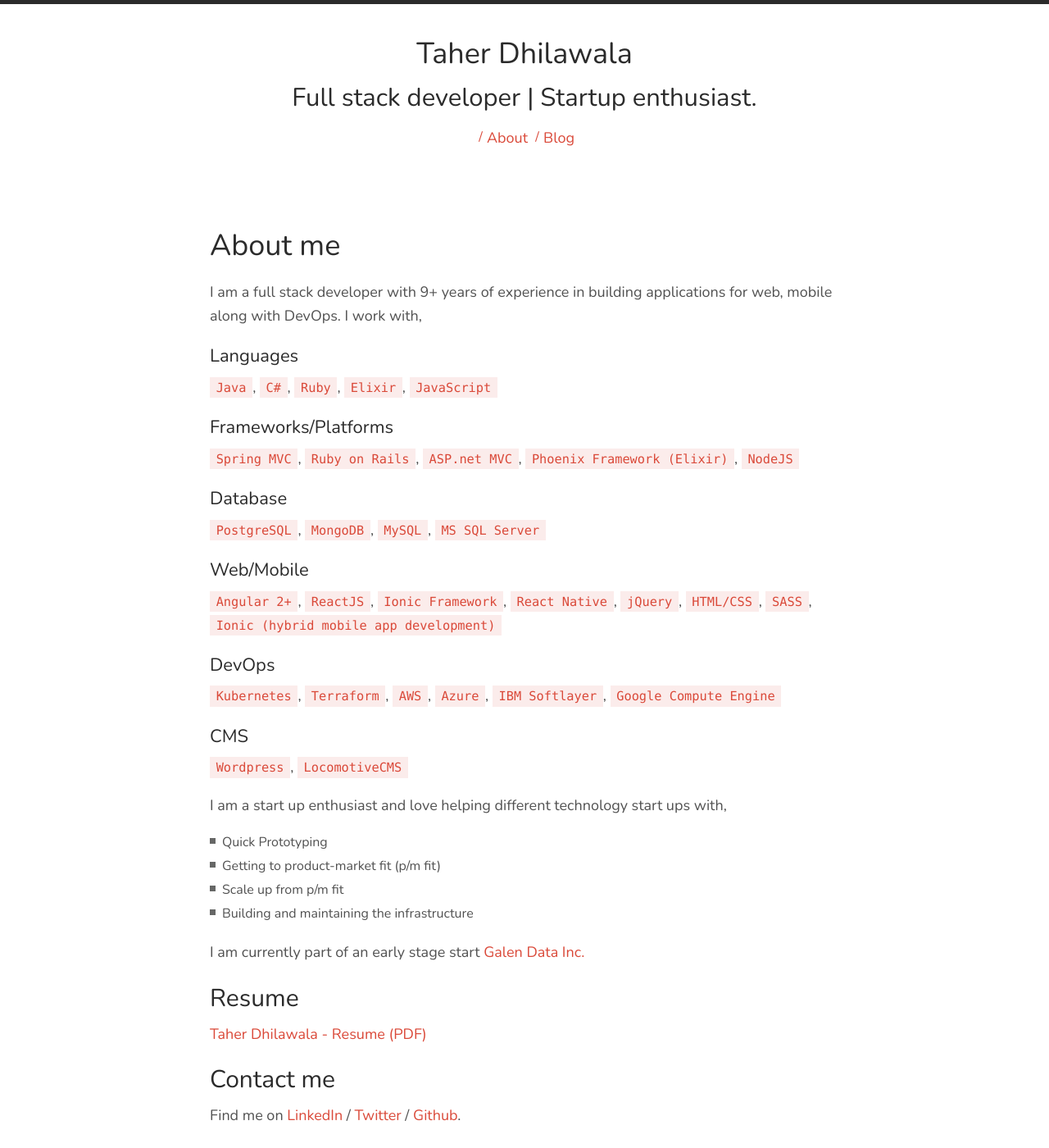
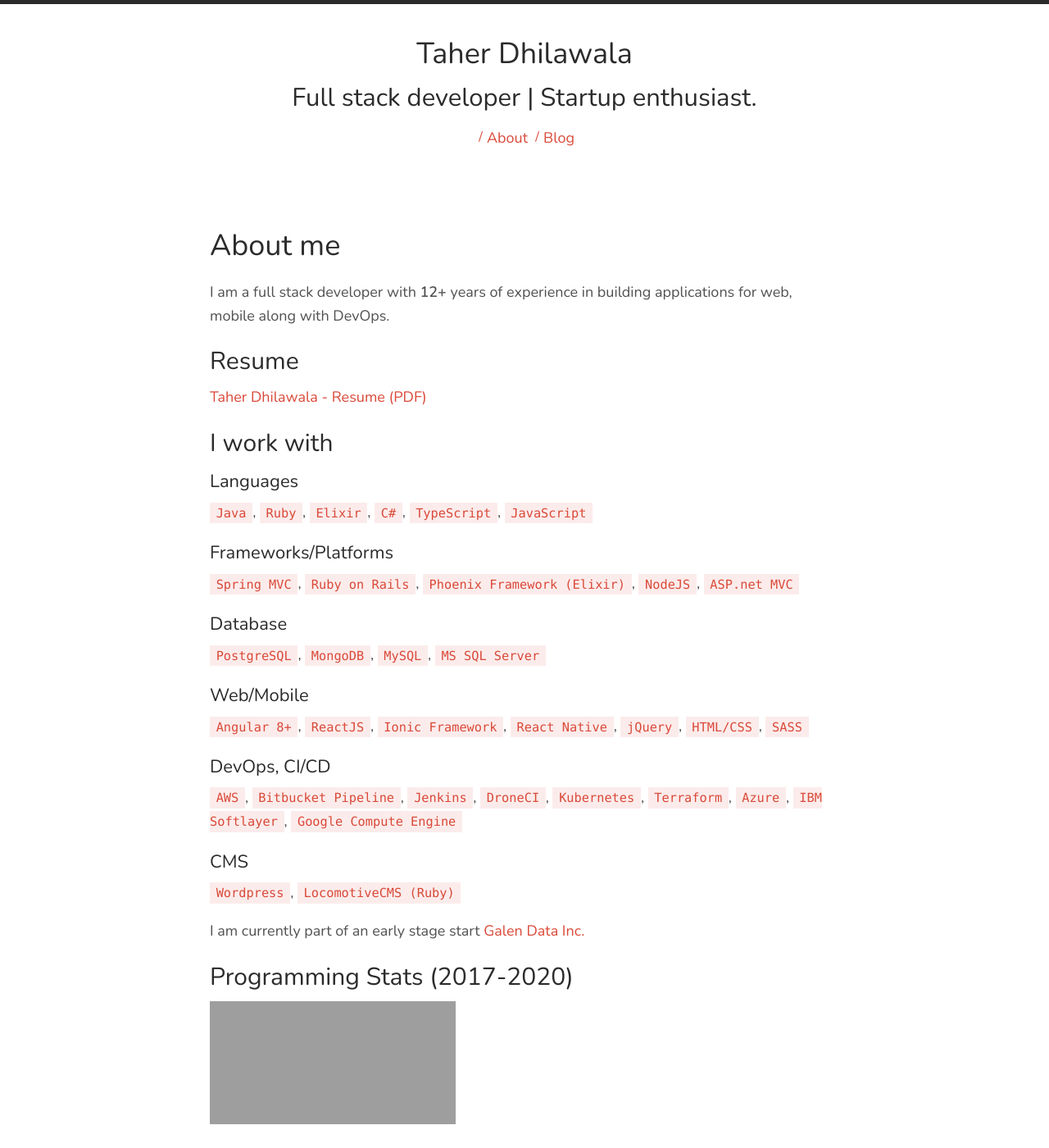
Before and after one commit to taher435/taher435.github.io, a Jekyll site: the page built from about.md, in a window 1280 px wide and 1400 px high. Shown: the whole window at 82% size. Built offline with Jekyll 4.4.1, drawn with Linux system fonts in a browser that asks for light colours; nearby versions of some CDN libraries; grey boxes are pictures that could not be loaded.

Commit message:
Add wakatime programming chart and fix issues.

```diff
--- a/_layouts/default.html
+++ b/_layouts/default.html
@@ -7,8 +7,8 @@
     <title>{% if page.title %}{{ page.title }}{% else %}{{ site.harmony.name }}{% endif %}</title>
     <meta name="viewport" content="width=device-width, initial-scale=1">
     <meta name="description" content="{% if page.meta_description %}{{ page.meta_description }}{% else %}{{ site.harmony.meta_description }}{% endif %}">
-    <meta name="google-site-verification" content="r_Uco4RKLQVNiKZbG-Rc1uptBnKDwRhzUwuhABkk2hw" /> {% if page.canonical_url %} {% assign canonical_url = page.canonical_url %} {% else %} {% assign canonical_url = (page.url
-    | replace:'index.html','' | prepend: site.baseurl | prepend: site.url) %} {% endif %}
+    <meta name="google-site-verification" content="r_Uco4RKLQVNiKZbG-Rc1uptBnKDwRhzUwuhABkk2hw" /> {% if page.canonical_url %} {% assign canonical_url = page.canonical_url %} {% else %} {% assign canonical_url = page.url
+    | replace:'index.html','' | prepend: site.baseurl | prepend: site.url %} {% endif %}
     <link rel="canonical" href="{{ canonical_url }}" />
     <link rel="alternate" href="https://taher.me" hreflang="en" />
 
--- a/_layouts/post.html
+++ b/_layouts/post.html
@@ -4,11 +4,10 @@ post: true
 ---
 
 <div class="page-content wc-container">
-
 	<div class="post">
 		<h1>{{ page.title }}</h1>
 		<p class="post-meta">
-			{% if (page.categories.size > 0 %}
+			{% if page.categories.size > 0 %}
       <span class="categories">
       {{ page.categories | array_to_sentence_string }}
       </span> |
--- a/about.md
+++ b/about.md
@@ -4,38 +4,38 @@ title: About me
 permalink: /about/
 ---
 
-I am a full stack developer with 9+ years of experience in building applications for web, mobile along with DevOps. I work with,
+I am a full stack developer with **12+** years of experience in building applications for web, mobile along with DevOps.
+
+### Resume
+
+<a href="/assets/docs/resume.pdf" target="_blank">Taher Dhilawala - Resume (PDF)</a>
+
+### I work with
 
 ##### Languages
-`Java`, `C#`, `Ruby`, `Elixir`, `JavaScript`
+`Java`, `Ruby`, `Elixir`, `C#`, `TypeScript`, `JavaScript`
 
 ##### Frameworks/Platforms
-`Spring MVC`, `Ruby on Rails`, `ASP.net MVC`, `Phoenix Framework (Elixir)`, `NodeJS`
+`Spring MVC`, `Ruby on Rails`, `Phoenix Framework (Elixir)`, `NodeJS`, `ASP.net MVC`
 
 ##### Database
 `PostgreSQL`, `MongoDB`, `MySQL`, `MS SQL Server`
 
 ##### Web/Mobile
-`Angular 2+`, `ReactJS`, `Ionic Framework`, `React Native`, `jQuery`, `HTML/CSS`, `SASS`, `Ionic (hybrid mobile app development)`
+`Angular 8+`, `ReactJS`, `Ionic Framework`, `React Native`, `jQuery`, `HTML/CSS`, `SASS`
 
-##### DevOps
-`Kubernetes`, `Terraform`, `AWS`, `Azure`, `IBM Softlayer`, `Google Compute Engine`
+##### DevOps, CI/CD
+`AWS`, `Bitbucket Pipeline`, `Jenkins`, `DroneCI`, `Kubernetes`, `Terraform`, `Azure`, `IBM Softlayer`, `Google Compute Engine`
 
 ##### CMS
-`Wordpress`, `LocomotiveCMS`
-
-I am a start up enthusiast and love helping different technology start ups with,
-
-* Quick Prototyping
-* Getting to product-market fit (p/m fit)
-* Scale up from p/m fit
-* Building and maintaining the infrastructure
+`Wordpress`, `LocomotiveCMS (Ruby)`
 
 I am currently part of an early stage start <a href="http://www.galendata.com/" target="_blank">Galen Data Inc.</a>
 
-### Resume
+### Programming Stats (2017-2020)
 
-<a href="/assets/docs/resume.pdf" target="_blank">Taher Dhilawala - Resume (PDF)</a>
+<figure id="stats"><embed src="https://wakatime.com/share/@9dd878ea-1cf8-46a9-a33b-13d1c85de2b3/1446410a-7396-42ff-ba1a-3cb0b2893845.svg"/></figure>
+<br/>
 
 ### Contact me
 
--- a/index.html
+++ b/index.html
@@ -12,7 +12,7 @@ layout: default
     			</h3>
 
           <p class="post-meta">
-            {% if (post.categories.size > 0 %}
+            {% if post.categories.size > 0 %}
             <span class="categories">
             {{ post.categories | array_to_sentence_string }}
             </span> |
```
